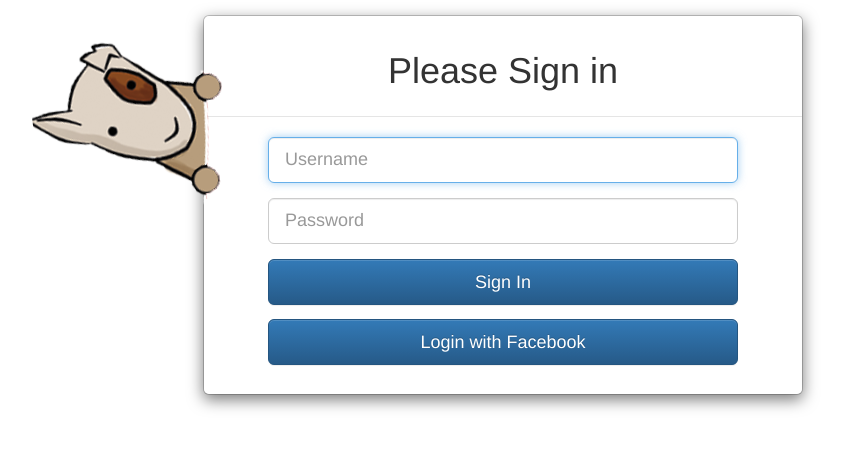
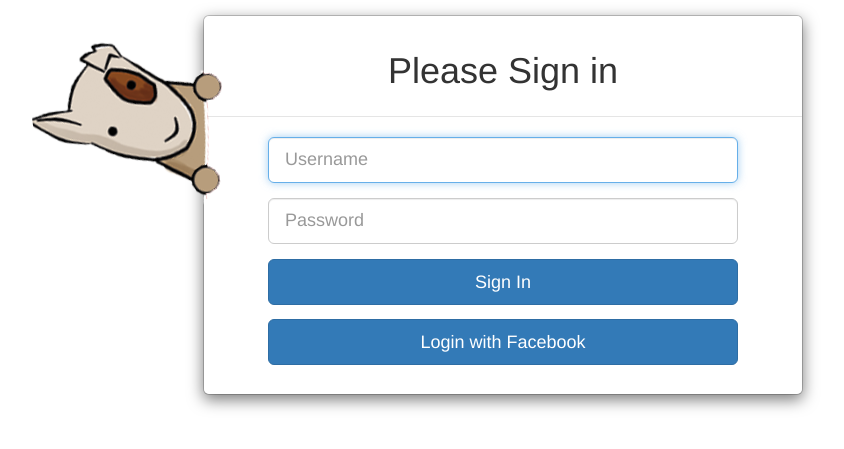
Before and after one commit to joyfulful/DogBloodDonor_Backend, a PHP site: page / in a window 1280 px wide. Shown: the part 205-654 px from the top of the page, without its empty margins (137-981 px from the left). Run offline with PHP 8.4, Linux system fonts and the light colour scheme; some libraries are stand-ins or nearby versions.

Commit message:
delete link bootstap

```diff
--- a/index.php
+++ b/index.php
@@ -4,7 +4,6 @@
         <meta charset="UTF-8" />
         <title></title>
         <link rel="stylesheet" href="assets/css/bootstrap.min.css" />
-        <link rel="stylesheet" href="assets/css/bootstrap-theme.css" />
         <link rel="stylesheet" href="assets/css/animate.css" />
         <link rel="stylesheet" href="assets/css/doogblooddonor.css" />
         <style>
```
